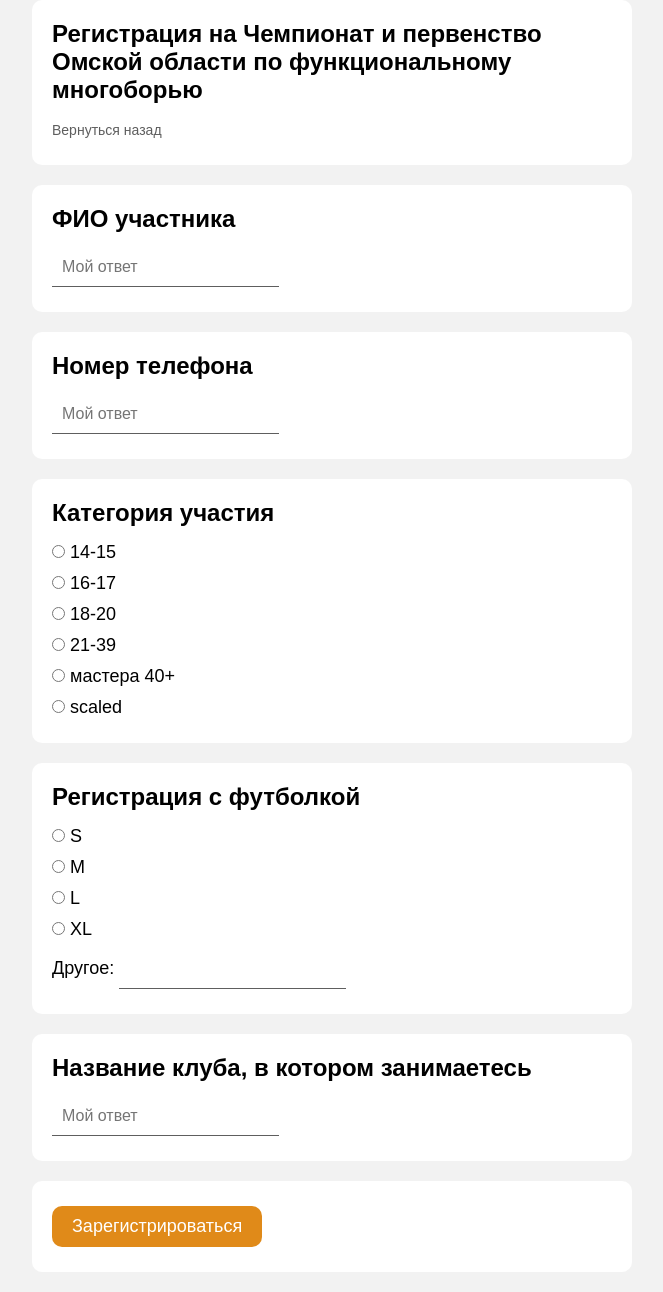
After one commit to Asurasuu/ffm55, a PHP site: page /registration-event.php?event=1 in a window 1280 px wide. The commit adds this page. Shown: the whole page, without its empty margins (308-971 px from the left). Run offline with PHP 8.4, Linux system fonts and the light colour scheme; data comes from the database, SQL or seed files in the repository.

Commit message:
Регистрация и просмотр участников соревнования

```diff
--- a/include/db.php
+++ b/include/db.php
@@ -2,8 +2,8 @@
 
 $data = array(
 	"server" => "localhost",
-	"db" => "cu52444_ffm",
-	"user" => "cu52444_ffm",
+	"db" => "cn23945_ffm",
+	"user" => "cn23945_ffm", // cu52444_ffm у дб такое же значения
 	"password" => "GodAsura535635"
 );
 
--- /dev/null
+++ b/reg-event.sql
@@ -0,0 +1 @@
+CREATE TABLE `cn23945_ffm`.`reg_events` (`id` INT(11) NOT NULL AUTO_INCREMENT , `fullname` VARCHAR(255) NOT NULL COMMENT 'Полное фио пользователя' , `phone` VARCHAR(255) NOT NULL COMMENT 'Телефон пользователя' , `category` VARCHAR(255) NOT NULL COMMENT 'Категория' , `shirt` VARCHAR(255) NULL COMMENT 'Размер футболки' , `club` VARCHAR(255) NULL COMMENT 'Клуб' , `id_event` INT(11) NOT NULL COMMENT 'id соревнования' , PRIMARY KEY (`id`)) ENGINE = InnoDB;
--- /dev/null
+++ b/registration-event.php
@@ -0,0 +1,151 @@
+<?
+require_once("./include/db.php");
+
+if( empty($_GET['event']) ) {header("Location: /");}
+
+$event_q = mysqli_query($connection, "SELECT * FROM `events` WHERE `id` = " . $_GET['event']);
+if ( mysqli_num_rows($event_q) <= 0 ) {header("Location: /");}
+$event = mysqli_fetch_array($event_q);
+?>
+<!DOCTYPE html>
+<html lang="ru">
+<head>
+    <meta charset="UTF-8">
+    <meta name="viewport" content="width=device-width, initial-scale=1">
+    <meta name="description"  content="Омская Федерация Функционального Многоборья. Основная информация">
+    <meta name="keywords" conten="функциональное, многобье, ffm, ффм, федерация">
+    <meta http-equiv="X-UA-Compatible" content="ie=edge">
+    <title>Омская Федерация Функционального Многоборья - Регистрация на <? echo $event['title'];?></title>
+
+    <link href="img/default/FFM_logo.png" rel="shortcut icon" type="image/png">
+    <link rel="stylesheet" href="css/la.min.css">
+
+    <!-- Yandex.Metrika counter --> <script type="text/javascript" > (function(m,e,t,r,i,k,a){m[i]=m[i]||function(){(m[i].a=m[i].a||[]).push(arguments)}; m[i].l=1*new Date();k=e.createElement(t),a=e.getElementsByTagName(t)[0],k.async=1,k.src=r,a.parentNode.insertBefore(k,a)}) (window, document, "script", "https://mc.yandex.ru/metrika/tag.js", "ym"); ym(87328901, "init", { clickmap:true, trackLinks:true, accurateTrackBounce:true, webvisor:true }); </script> <noscript><div><img src="https://mc.yandex.ru/watch/87328901" style="position:absolute; left:-9999px;" alt="" /></div></noscript> <!-- /Yandex.Metrika counter -->
+
+    <script async src="https://www.googletagmanager.com/gtag/js?id=G-BH71453616"></script>
+    <script>
+        window.dataLayer = window.dataLayer || [];
+        function gtag(){dataLayer.push(arguments);}
+        gtag('js', new Date());
+
+        gtag('config', 'G-BH71453616');
+    </script>
+
+    <style>
+        .wrapper .form-event {
+            /*border: 1px solid red;*/
+            width: 100%;
+            max-width: 600px;
+        }
+
+        .wrapper .form-event .t h1{
+            font-size: 24px;
+            padding-bottom: 10px;
+        }
+
+        .wrapper .form-event .block-e {
+            background-color: #ffffff;
+            padding: 20px;
+            margin-bottom: 20px;
+            border-radius: 10px;
+        }
+
+        .wrapper .form-event .block-e h2 {
+            margin-bottom: 10px;
+        }
+
+        .wrapper .form-event .block-e p {
+            font-size: 18px;
+            padding: 5px 0;
+        }
+
+        .wrapper .form-event .block-e p a {
+            color: #5e5e5e;
+            transition: 0.3s ease all;
+            outline: none;
+            text-decoration: none;
+            font-size: 14px;
+        }
+
+        .wrapper .form-event .block-e p a:hover {
+            color: #e08a19;
+        }
+
+        .wrapper .form-event .block-e p input {
+            border: none;
+            border-bottom: 1px solid #5e5e5e;
+            padding: 10px;
+            font-size: 16px;
+            outline: none;
+        }
+
+        .wrapper .form-event .block-e p input:focus {
+            border-bottom: 1px solid #e08a19;
+        }
+
+        .wrapper .form-event .block-e p input[type="submit"] {
+            background-color: #e08a19;
+            font-size: 18px;
+            padding: 10px 20px;
+            border: none;
+            color: #ffffff;
+            border-radius: 10px;
+        }
+    </style>
+</head>
+<body>
+
+<div class="wrapper">
+    <form action="./scripts/registration-event.php" method="post" class="form-event">
+        <div class="block-e t">
+            <h1>Регистрация на <?php echo $event['title'];?></h1>
+            <p><a href="./reader.php?type=event&id=<? echo $event['id'];?>" class="link">Вернуться назад</a></p>
+        </div>
+
+        <input type="hidden" name="id-event" value="<?php echo $event['id'];?>">
+
+        <div class="block-e">
+            <h2>ФИО участника</h2>
+            <p><input type="text" name="fullname" placeholder="Мой ответ" required></p>
+        </div>
+
+        <div class="block-e">
+            <h2>Номер телефона</h2>
+            <p><input type="text" name="phone" placeholder="Мой ответ" required></p>
+        </div>
+
+        <div class="block-e">
+            <h2>Категория участия</h2>
+            <p><input type="radio" name="category" value="14-15" required> 14-15</p>
+            <p><input type="radio" name="category" value="16-17" required> 16-17</p>
+            <p><input type="radio" name="category" value="18-20" required> 18-20</p>
+            <p><input type="radio" name="category" value="21-39" required> 21-39</p>
+            <p><input type="radio" name="category" value="мастера 40+" required> мастера 40+</p>
+            <p><input type="radio" name="category" value="scaled" required> scaled</p>
+        </div>
+
+        <div class="block-e">
+            <h2>Регистрация с футболкой</h2>
+            <p><input type="radio" name="shirt" value="S"> S</p>
+            <p><input type="radio" name="shirt" value="M"> M</p>
+            <p><input type="radio" name="shirt" value="L"> L</p>
+            <p><input type="radio" name="shirt" value="XL"> XL</p>
+            <p>Другое: <input type="text" name="shirt-a"></p> <!-- Другой ответ, не учитывается, если был выбрал радиобаттон -->
+        </div>
+
+        <div class="block-e">
+            <h2>Название клуба, в котором занимаетесь</h2>
+            <p><input type="text" name="club" placeholder="Мой ответ"></p>
+        </div>
+
+        <!-- Тут должно быть поле с реквизитами для оплаты, но что-то пошло не так -->
+
+        <div class="block-e">
+            <p><input type="submit" name="registration-on-event" value="Зарегистрироваться"></p>
+        </div>
+
+    </form>
+</div>
+
+</body>
+</html>
```
Also changed, not shown: list-user.php (added, +132 -0 lines), reader.php (+34 -20 lines), scripts/registration-event.php (added, +42 -0 lines).
